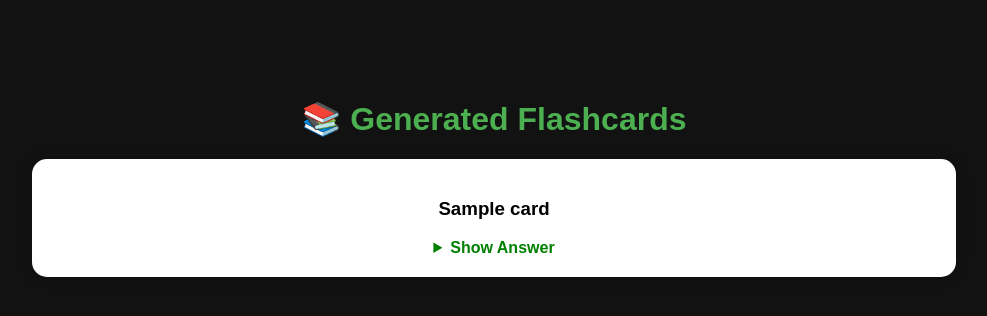
After one commit to AyushVardhanOG/AI-Flashcard-Generator, a Flask app: template templates/flashcards.html in a window 1280 px wide. The commit adds this page. Shown: the top 316 px of the page, without its empty margins (146-1133 px from the left). Run offline with Flask 3, Linux system fonts and the light colour scheme; the template is opened without the code that fills it: most values are stand-ins (such as "Sample title", 1, 10 or a date in 2020).

Commit message:
Added flashcard card UI

```diff
--- a/app.py
+++ b/app.py
@@ -9,7 +9,6 @@ load_dotenv()
 
 # Configure Gemini
 genai.configure(api_key=os.getenv("GEMINI_API_KEY"))
-
 
 # Create Gemini model
 model = genai.GenerativeModel("gemini-2.5-flash")
@@ -72,10 +71,25 @@ Notes:
         # Generate flashcards
         response = model.generate_content(prompt)
 
-        return f"""
-        <h1>Generated Flashcards</h1>
-        <pre>{response.text}</pre>
-        """
+        cards = []
+
+        parts = response.text.split("Q:")
+
+        for part in parts[1:]:
+
+            if "A:" in part:
+
+                question, answer = part.split("A:", 1)
+
+                cards.append({
+                    "question": question.strip(),
+                    "answer": answer.strip()
+                })
+
+        return render_template(
+            "flashcards.html",
+            cards=cards
+        )
 
     return "No file uploaded"
 
--- a/static/style.css
+++ b/static/style.css
@@ -28,3 +28,23 @@ button{
 button:hover{
     background:#45a049;
 }
+
+.card{
+    background:white;
+    color:black;
+    width:70%;
+    margin:20px auto;
+    padding:20px;
+    border-radius:15px;
+    box-shadow:0px 0px 15px rgba(0,0,0,0.2);
+}
+
+details{
+    margin-top:15px;
+}
+
+summary{
+    cursor:pointer;
+    color:green;
+    font-weight:bold;
+}
--- /dev/null
+++ b/templates/flashcards.html
@@ -0,0 +1,25 @@
+<!DOCTYPE html>
+<html>
+<head>
+    <title>AI Flashcards</title>
+    <link rel="stylesheet" href="{{ url_for('static', filename='style.css') }}">
+</head>
+<body>
+
+<h1>📚 Generated Flashcards</h1>
+
+{% for card in cards %}
+<div class="card">
+
+    <h3>{{ card.question }}</h3>
+
+    <details>
+        <summary>Show Answer</summary>
+        <p>{{ card.answer }}</p>
+    </details>
+
+</div>
+{% endfor %}
+
+</body>
+</html>
```
